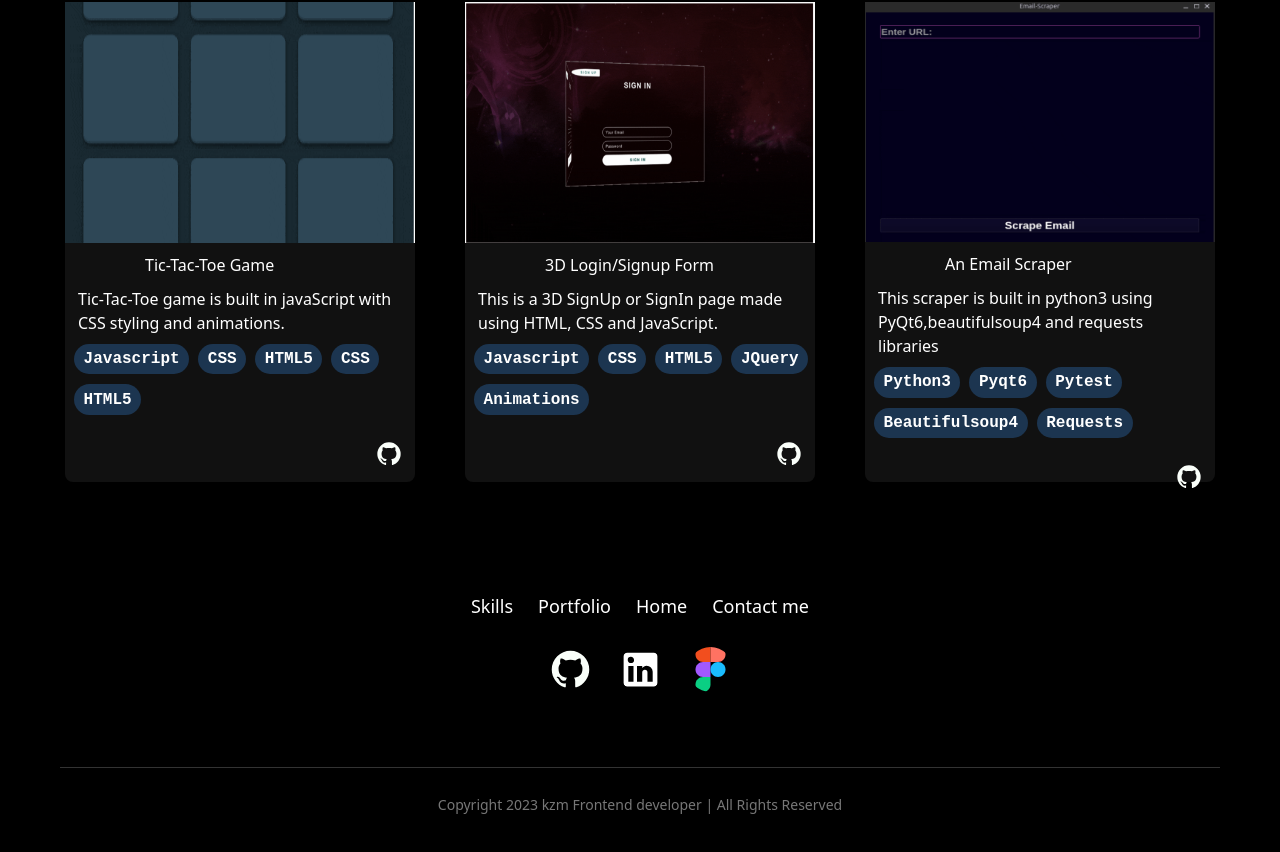
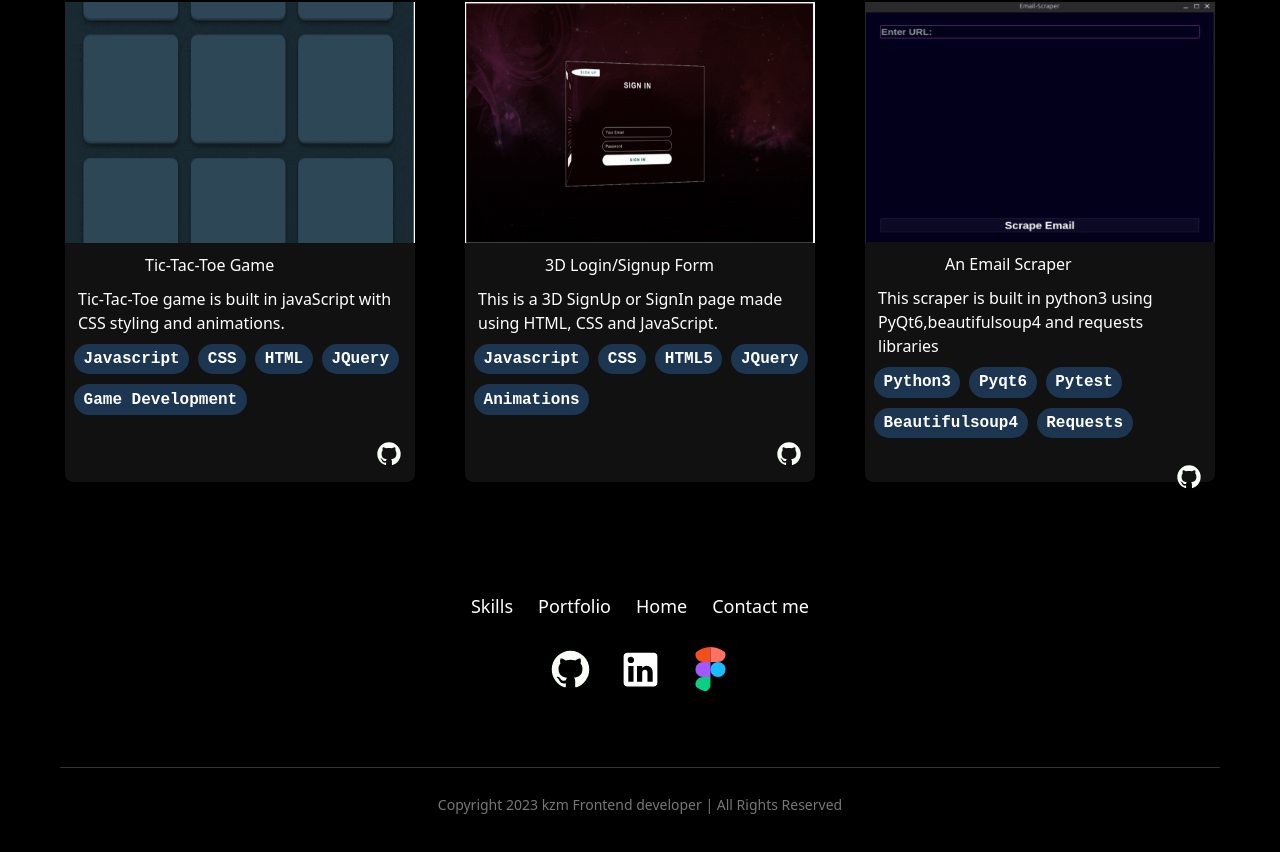
Before and after one commit to kzmfhm/my-portfolio, a React (Create React App) app: page /projects in a window 1280 px wide. Shown: the part 671-1523 px from the top of the page. Built offline with nearby package versions, Linux system fonts and the light colour scheme.

Commit message:
Refactor Project Card data

```diff
--- a/src/pages/Projects/index.jsx
+++ b/src/pages/Projects/index.jsx
@@ -36,7 +36,7 @@ const projectsData = [
     title: 'Tic-Tac-Toe Game',
     image: gameGif,
     description: 'Tic-Tac-Toe game is built in javaScript with CSS styling and animations.',
-    technologies: [ 'Javascript', 'CSS', 'HTML5','CSS', 'HTML5'],
+    technologies: [ 'Javascript', 'CSS', 'HTML','JQuery', 'Game Development'],
     githubLink: "https://github.com/kzmfhm/tic-tac-toe-game.git" ,
   },
   {
```
